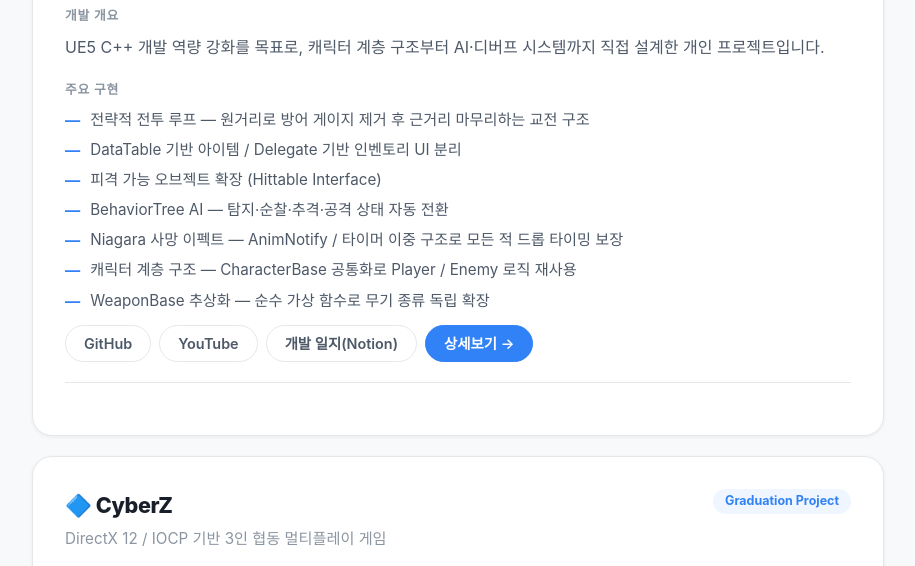
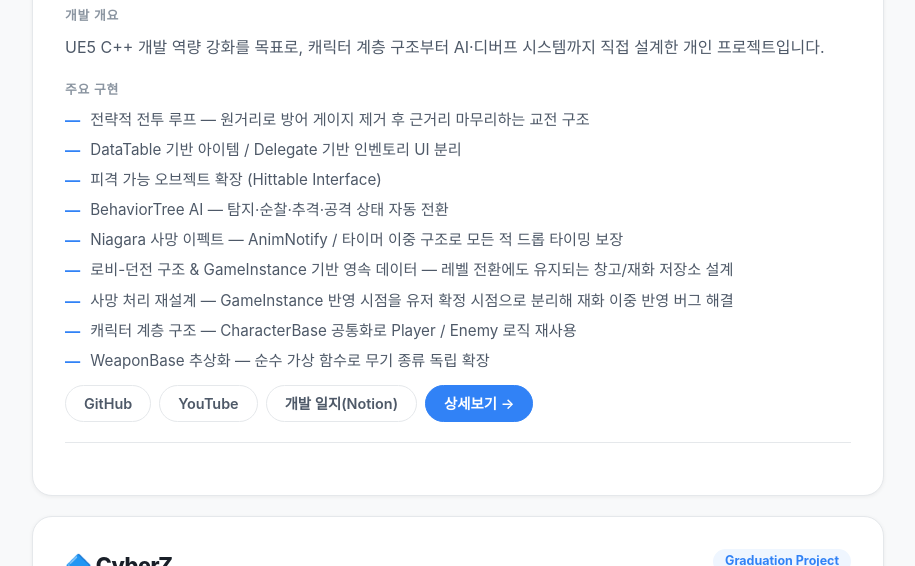
Before and after one commit to KimJinsun610/KimJinsun610.github.io, a Jekyll site: the page index.html, which Jekyll copies as it is, in a window 1280 px wide and 900 px high, scrolled down 2285 px, cut to the strip 0-566 px from the top of the window. Shown: the whole strip, without its empty margins (182-1097 px from the left). Built offline with Jekyll 4.4.1, drawn with Linux system fonts in a browser that asks for light colours; some web fonts are replaced.

Commit message:
Update index.html

```diff
--- a/index.html
+++ b/index.html
@@ -181,6 +181,8 @@
           <li>피격 가능 오브젝트 확장 (Hittable Interface)</li>
           <li>BehaviorTree AI — 탐지·순찰·추격·공격 상태 자동 전환</li>
           <li>Niagara 사망 이펙트 — AnimNotify / 타이머 이중 구조로 모든 적 드롭 타이밍 보장</li>
+          <li>로비-던전 구조 & GameInstance 기반 영속 데이터 — 레벨 전환에도 유지되는 창고/재화 저장소 설계</li>
+          <li>사망 처리 재설계 — GameInstance 반영 시점을 유저 확정 시점으로 분리해 재화 이중 반영 버그 해결</li>
           <li>캐릭터 계층 구조 — CharacterBase 공통화로 Player / Enemy 로직 재사용</li>
           <li>WeaponBase 추상화 — 순수 가상 함수로 무기 종류 독립 확장</li>
         </ul>
```
